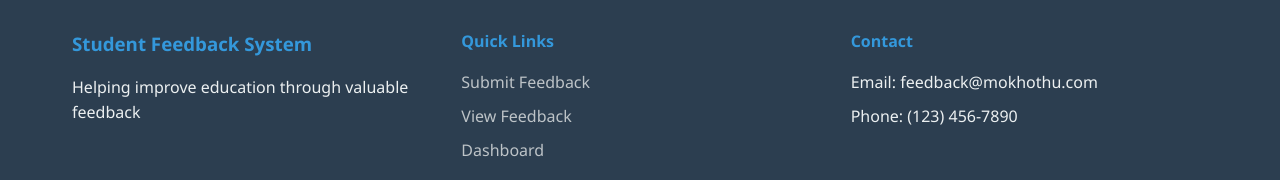
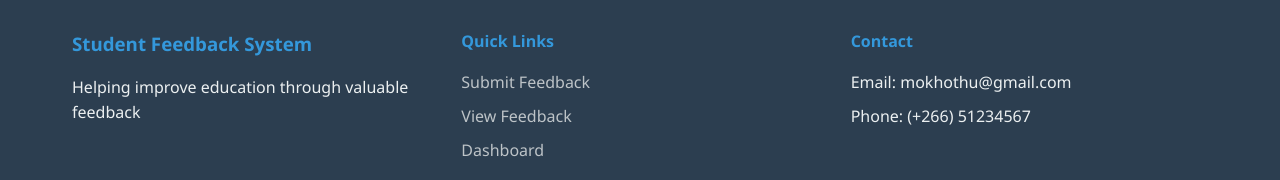
Before and after one commit to Halekhetheloe/mokhothu003, a React (Create React App) app in the folder frontend/: page / in a window 1280 px wide. Shown: the part 894-1074 px from the top of the page. Built offline with nearby package versions, Linux system fonts and the light colour scheme; no server answers.

Commit message:
Add footer component to application

```diff
--- a/frontend/src/components/Footer.js
+++ b/frontend/src/components/Footer.js
@@ -23,8 +23,8 @@ const Footer = () => {
 
         <div className="footer-section">
           <h4>Contact</h4>
-          <p>Email: feedback@mokhothu.com</p>
-          <p>Phone: (123) 456-7890</p>
+          <p>Email: mokhothu@gmail.com</p>
+          <p>Phone: (+266) 51234567</p>
         </div>
       </div>
 
```
